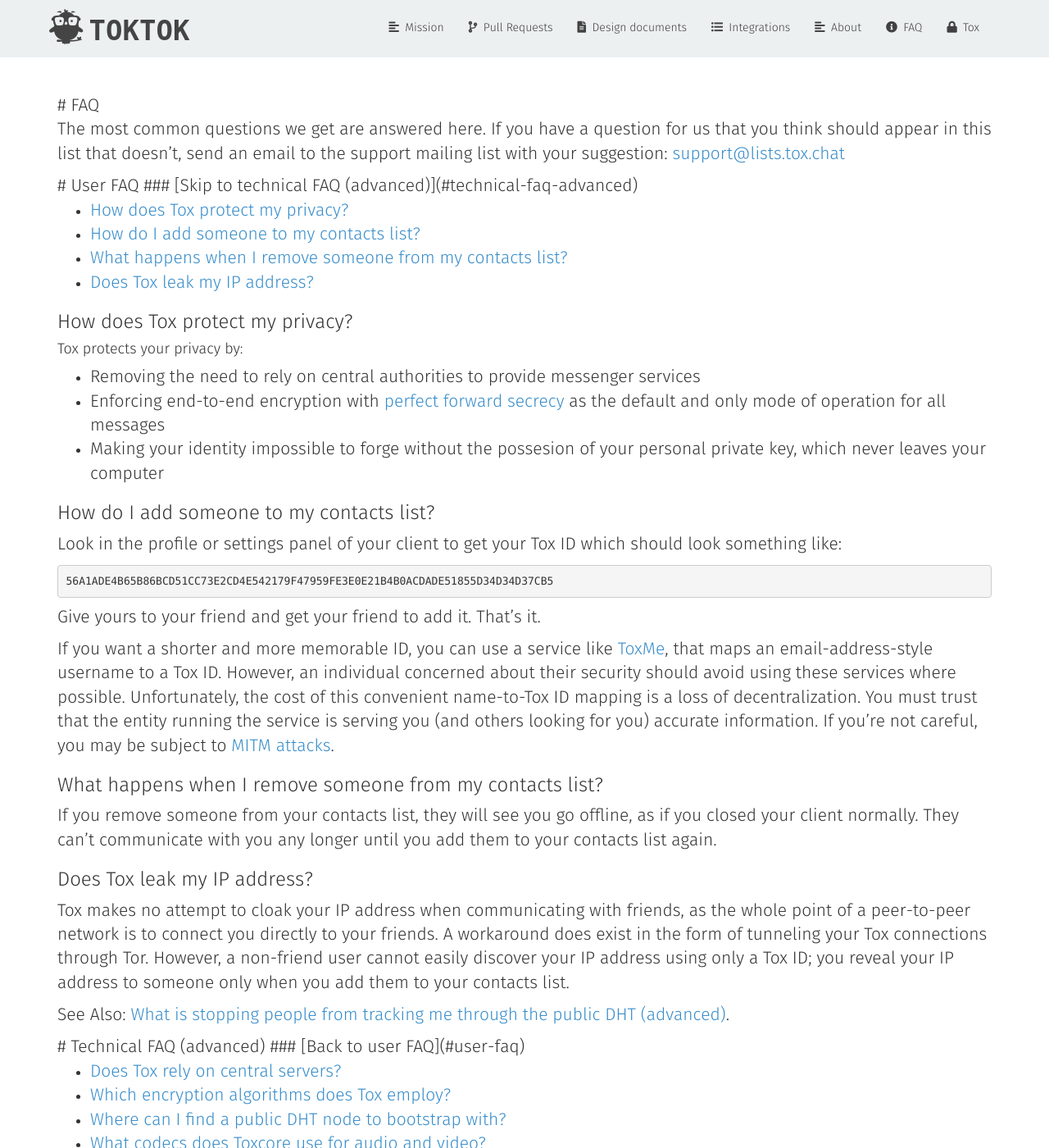
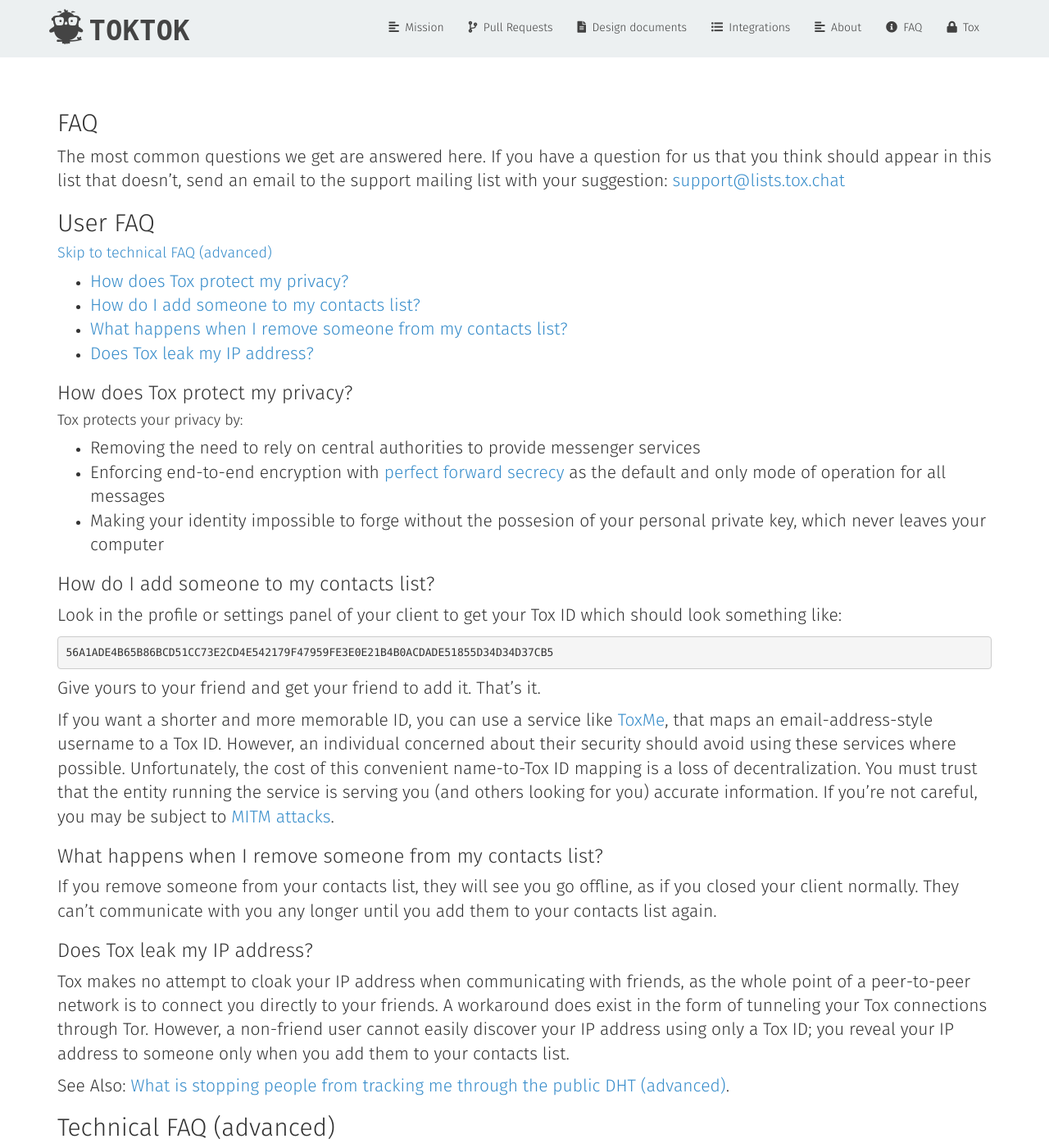
Before and after one commit to TokTok/website, a Jekyll site: the page built from toktok/faq.md, in a window 1280 px wide and 1400 px high. Shown: the whole window at 82% size. Built offline with Jekyll 4.4.1, drawn with Linux system fonts in a browser that asks for light colours; nearby versions of some CDN libraries.

Commit message:
fix issues

```diff
--- a/toktok/faq.md
+++ b/toktok/faq.md
@@ -5,19 +5,15 @@ menu_index: 7
 navicon: fas fa-info-circle
 ---
 
-<div style="float: center">
 # FAQ
-</div>
 
 The most common questions we get are answered here. If you have a
 question for us that you think should appear in this list that doesn't,
 send an email to the support mailing list with your
 suggestion: [support@lists.tox.chat](mailto:support@lists.tox.chat)
 
-<div style="float: center">
 # User FAQ
 ### [Skip to technical FAQ (advanced)](#technical-faq-advanced)
-</div>
 
 -   [How does Tox protect my privacy?](#how-does-tox-protect-my-privacy)
 -   [How do I add someone to my contacts list?](#how-do-i-add-someone-to-my-contacts-list)
@@ -68,12 +64,10 @@ your Tox connections through Tor. However, a non-friend user cannot easily
 discover your IP address using only a Tox ID; you reveal your IP address
 to someone only when you add them to your contacts list.
 
-See Also: [What is stopping people from tracking me through the public DHT (advanced)](#tox-tracking-dht).
+See Also: [What is stopping people from tracking me through the public DHT (advanced)](#what-is-stopping-people-from-tracking-me-through-the-public-dht).
 
-<div style="float: center">
 # Technical FAQ (advanced)
 ### [Back to user FAQ](#user-faq)
-</div>
 
 -   [Does Tox rely on central servers?](#does-tox-rely-on-central-servers)
 -   [Which encryption algorithms does Tox employ?](#which-encryption-algorithms-does-toxcore-employ)
```
